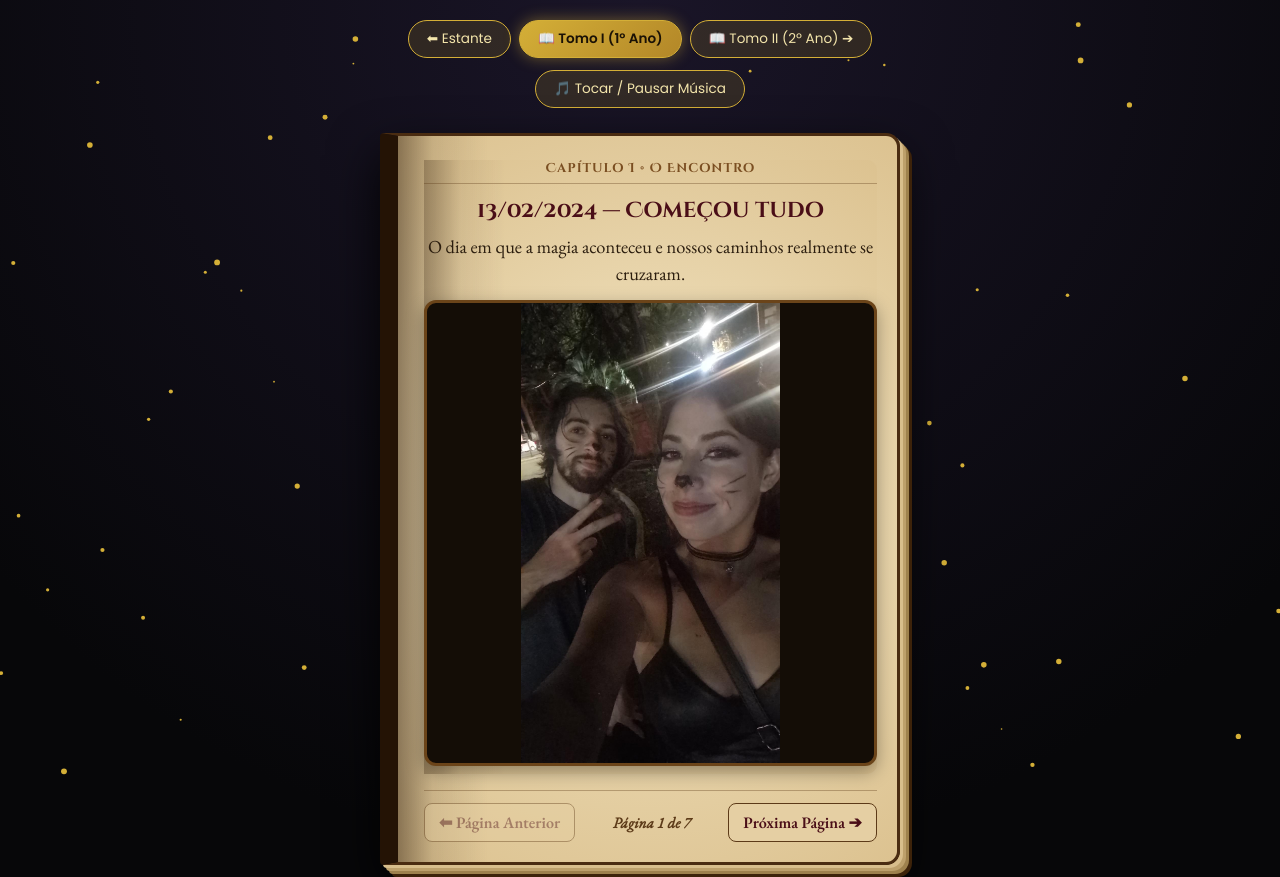
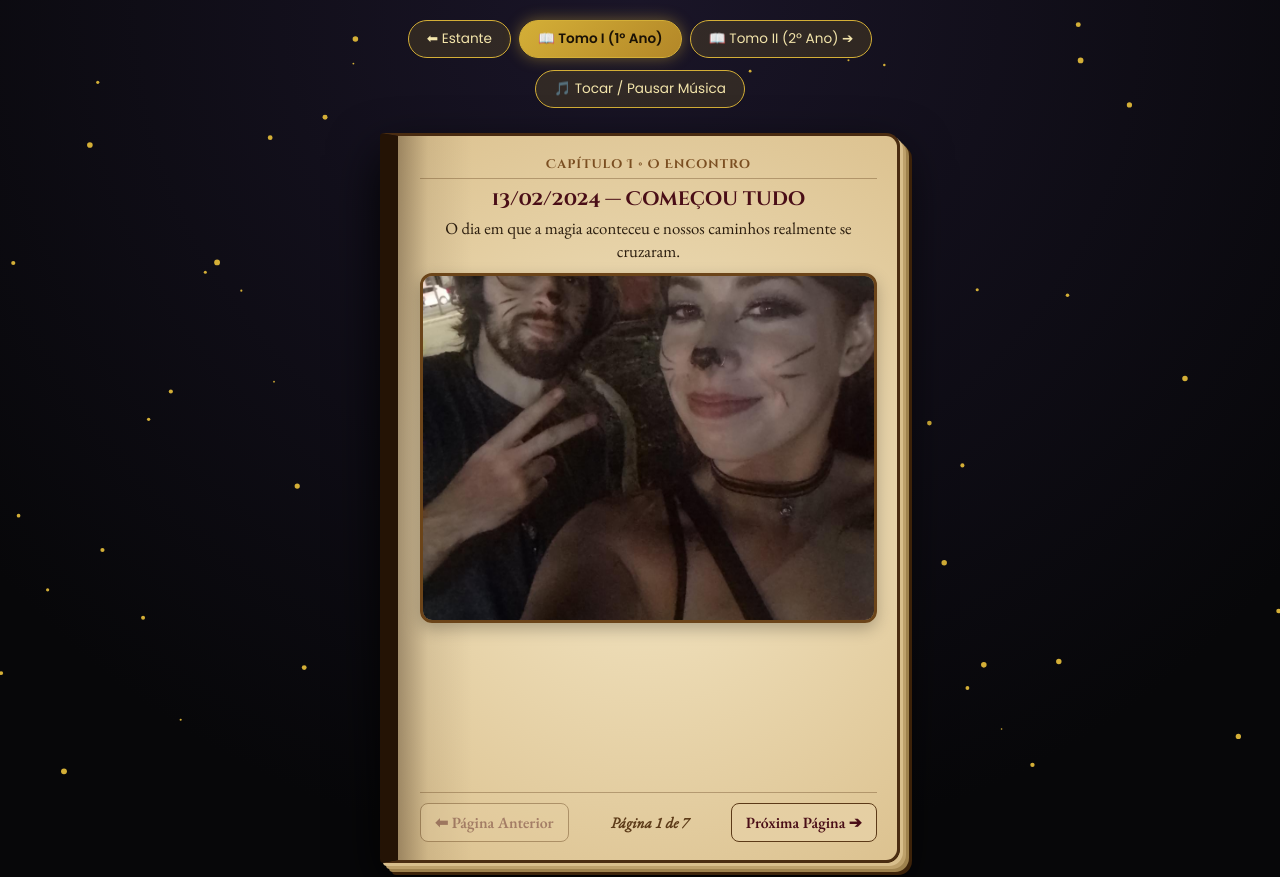
Before and after one commit to RegisDevv/2-Ano-de-Namoro, a plain HTML site: page ano1.html in a window 1280 px wide. Shown: the top 877 px of the page. Drawn offline with nearby package versions, Linux system fonts and the light colour scheme.

Commit message:
ajustes de layout

```diff
--- a/style.css
+++ b/style.css
@@ -203,26 +203,25 @@ main, header, footer { position: relative; z-index: 1; text-align: center; }
   width: 92%;
   max-width: 520px;
   margin: 15px auto 35px;
-  perspective: 900px; /* Perspectiva curta para a folha saltar em 3D na direção da tela */
+  perspective: 900px;
 }
 
 .parchment-book {
   background:
-    linear-gradient(90deg, rgba(35, 18, 5, 0.45) 0%, rgba(35, 18, 5, 0.12) 7%, transparent 18%),
+    linear-gradient(90deg, rgba(35, 18, 5, 0.35) 0%, rgba(35, 18, 5, 0.08) 6%, transparent 15%),
     radial-gradient(circle, var(--parchment) 0%, var(--parchment-dark) 100%);
   color: var(--ink);
   border-radius: 4px 14px 14px 4px;
   border: 3px solid #4a2c11;
-  border-left: 18px solid #241305; /* Lombada de couro esquerda */
-  /* Efeito de várias folhas empilhadas na direita e embaixo */
+  border-left: 18px solid #241305;
   box-shadow:
     3px 3px 0 #d8be8c,
     6px 6px 0 #bda06b,
     9px 9px 0 #9e814d,
     12px 12px 0 #3d230a,
     0 22px 50px rgba(0, 0, 0, 0.9);
-  padding: 24px 20px 20px 26px;
-  min-height: 680px;
+  padding: 20px 20px 18px 22px;
+  height: 730px; /* Altura fixa confortável para caber todos os botões dentro */
   display: flex;
   flex-direction: column;
   justify-content: space-between;
@@ -253,11 +252,10 @@ main, header, footer { position: relative; z-index: 1; text-align: center; }
   100% { opacity: 0; }
 }
 
+/* Página normal com fundo transparente (elimina a linha/contorno interno!) */
 .book-page {
   display: none;
-  background:
-    linear-gradient(90deg, rgba(35, 18, 5, 0.38) 0%, rgba(35, 18, 5, 0.08) 8%, transparent 18%),
-    radial-gradient(circle, var(--parchment) 0%, var(--parchment-dark) 100%);
+  background: transparent;
   transform-origin: left center;
   transform-style: preserve-3d;
   border-radius: 0 10px 10px 0;
@@ -267,13 +265,14 @@ main, header, footer { position: relative; z-index: 1; text-align: center; }
   display: block;
   position: relative;
   z-index: 2;
+  flex: 1;
 }
 
 /* Luz e sombra cilíndrica simulando a curvatura do papel ao dobrar */
 .book-page::before {
   content: "";
   position: absolute;
-  inset: -10px;
+  inset: 0;
   background: linear-gradient(90deg,
     rgba(0,0,0,0.35) 0%,
     rgba(255,250,230,0.35) 30%,
@@ -289,7 +288,7 @@ main, header, footer { position: relative; z-index: 1; text-align: center; }
 .book-page::after {
   content: "";
   position: absolute;
-  inset: -12px;
+  inset: 0;
   background:
     linear-gradient(270deg, rgba(35, 18, 5, 0.5) 0%, transparent 25%),
     radial-gradient(circle, #e8d3a7 0%, #c9ab74 100%);
@@ -301,12 +300,20 @@ main, header, footer { position: relative; z-index: 1; text-align: center; }
   box-shadow: inset 15px 0 30px rgba(0,0,0,0.35);
 }
 
-/* Animação de AVANÇAR página (Folha levanta da direita e dobra até a esquerda) */
-.book-page.turning-next {
+/* Só aplica a textura de folha opaca no momento exato em que ela está virando no ar */
+.book-page.turning-next,
+.book-page.turning-prev {
   display: block;
   position: absolute;
-  inset: 24px 20px 75px 26px;
+  inset: 0 0 68px 0;
+  padding: 20px 20px 0 22px;
+  background:
+    linear-gradient(90deg, rgba(35, 18, 5, 0.35) 0%, rgba(35, 18, 5, 0.08) 6%, transparent 15%),
+    radial-gradient(circle, var(--parchment) 0%, var(--parchment-dark) 100%);
   z-index: 10;
+}
+
+.book-page.turning-next {
   animation: realisticTurnNext 1.6s cubic-bezier(0.42, 0, 0.22, 1) forwards;
 }
 .book-page.turning-next::before {
@@ -316,12 +323,7 @@ main, header, footer { position: relative; z-index: 1; text-align: center; }
   animation: showBackOfPageNext 1.6s steps(1) forwards;
 }
 
-/* Animação de VOLTAR página (Folha vem da esquerda e desdobra até a direita) */
 .book-page.turning-prev {
-  display: block;
-  position: absolute;
-  inset: 24px 20px 75px 26px;
-  z-index: 10;
   animation: realisticTurnPrev 1.6s cubic-bezier(0.42, 0, 0.22, 1) forwards;
 }
 .book-page.turning-prev::before {
@@ -337,7 +339,7 @@ main, header, footer { position: relative; z-index: 1; text-align: center; }
     box-shadow: -2px 0 8px rgba(0, 0, 0, 0.2);
   }
   35% {
-    transform: rotateY(-65deg) skewY(5deg); /* A ponta da folha sobe na direção do leitor */
+    transform: rotateY(-65deg) skewY(5deg);
     box-shadow: -25px 15px 35px rgba(0, 0, 0, 0.55);
   }
   50% {
@@ -380,7 +382,6 @@ main, header, footer { position: relative; z-index: 1; text-align: center; }
   45% { opacity: 1; }
 }
 
-/* Troca invisível para o verso do papel exatamente aos 90 graus (50% do giro) */
 @keyframes showBackOfPageNext {
   0%, 49.9% { opacity: 0; }
   50%, 100% { opacity: 1; }
@@ -393,65 +394,63 @@ main, header, footer { position: relative; z-index: 1; text-align: center; }
 
 .page-header {
   font-family: 'Cinzel Decorative', cursive;
-  font-size: 0.8rem;
+  font-size: 0.78rem;
   color: #7a4e21;
   border-bottom: 1px solid rgba(92, 58, 24, 0.35);
-  padding-bottom: 6px;
-  margin-bottom: 12px;
+  padding-bottom: 5px;
+  margin-bottom: 8px;
   letter-spacing: 1px;
 }
 
 .book-page h3 {
   font-family: 'Cinzel Decorative', cursive;
   color: var(--burgundy);
-  font-size: 1.35rem;
-  margin: 8px 0;
+  font-size: 1.22rem;
+  line-height: 1.25;
+  margin: 6px 0;
 }
 
 .book-page p {
-  font-size: 1.15rem;
-  line-height: 1.45;
+  font-size: 1.05rem;
+  line-height: 1.35;
   color: var(--ink);
-  margin: 0 0 14px;
+  margin: 0 0 10px;
 }
 
-/* ================= 5. FOTOS E CARROSSEL DENTRO DO LIVRO ================= */
+/* ================= 5. FOTOS E CARROSSEL COM MOLDURA PADRÃO FIXA ================= */
 .single-image, .carousel {
   width: 100%;
-  margin: 8px auto;
+  height: 350px; /* Altura padronizada que deixa folga para todos os botões caberem no livro */
+  margin: 6px auto;
   padding: 0;
   border-radius: 12px;
   border: 3px solid #6b4419;
-  box-shadow: 0 6px 18px rgba(0, 0, 0, 0.35);
+  box-shadow: inset 0 0 20px rgba(60, 35, 10, 0.35), 0 6px 16px rgba(0, 0, 0, 0.25);
   overflow: hidden;
   position: relative;
-  background: #140d06;
+  background: radial-gradient(circle, #ead7b0 0%, #cfb27c 100%);
+  display: flex;
+  align-items: center;
+  justify-content: center;
 }
 
-/* Fotos únicas (como o print da conversa) se ajustam sem cortar nada */
-.single-image img {
-  width: 100%;
-  height: auto;
-  max-height: 460px;
-  object-fit: contain;
-  display: block;
-  margin: 0 auto;
-}
-
-/* Carrossel mantém o tamanho padrão e mostra a foto inteira sem dar zoom */
 .carousel-track {
   display: flex;
   width: 100%;
+  height: 100%;
   transition: transform 0.6s ease;
+}
+
+.single-image img, .carousel img {
+  width: 100%;
+  height: 350px;
+  object-fit: cover;
+  display: block;
 }
 
 .carousel img {
   flex: 0 0 100%;
   min-width: 100%;
-  width: 100%;
-  height: 440px;
-  object-fit: contain;
-  display: block;
 }
 
 .carousel-btn {
@@ -477,15 +476,18 @@ main, header, footer { position: relative; z-index: 1; text-align: center; }
   display: flex;
   justify-content: space-between;
   align-items: center;
-  margin-top: 16px;
-  padding-top: 12px;
+  margin-top: auto;
+  padding-top: 10px;
   border-top: 1px solid rgba(92, 58, 24, 0.35);
+  flex-shrink: 0;
+  position: relative;
+  z-index: 4;
 }
 
 .page-turn-btn {
   font-family: 'EB Garamond', serif;
   font-weight: 600;
-  font-size: 1rem;
+  font-size: 0.98rem;
   padding: 8px 14px;
   border-radius: 8px;
   border: 1px solid #5c3a18;
```
